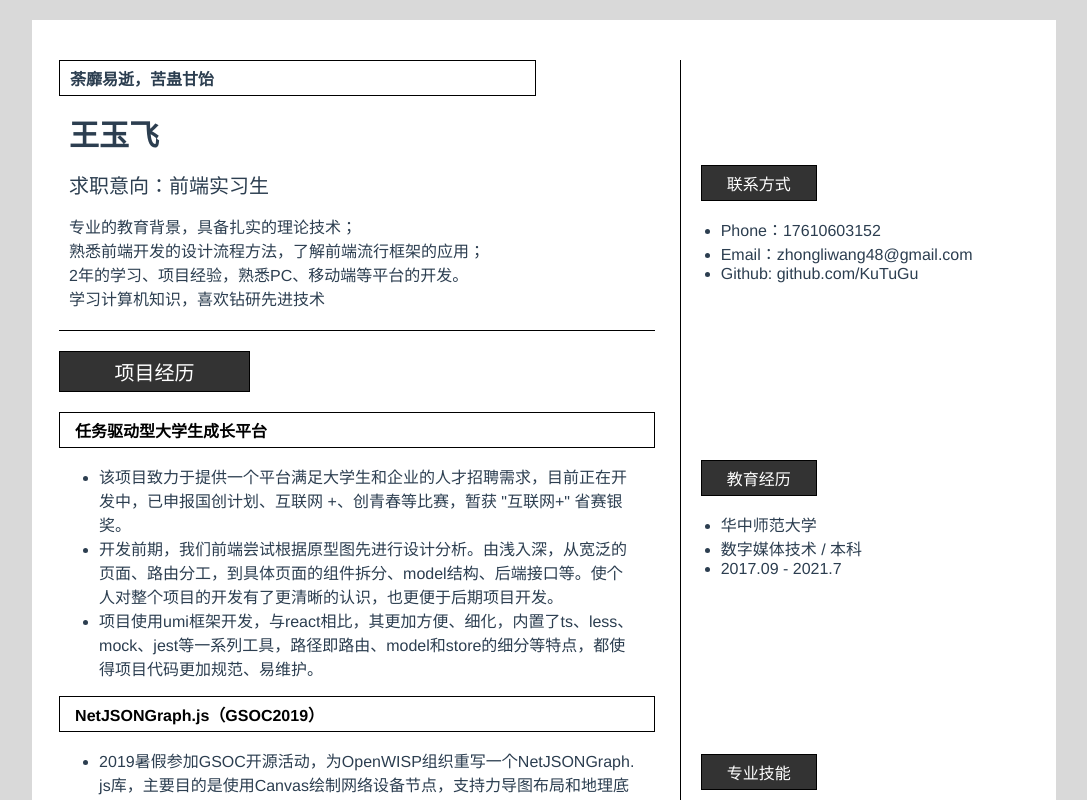
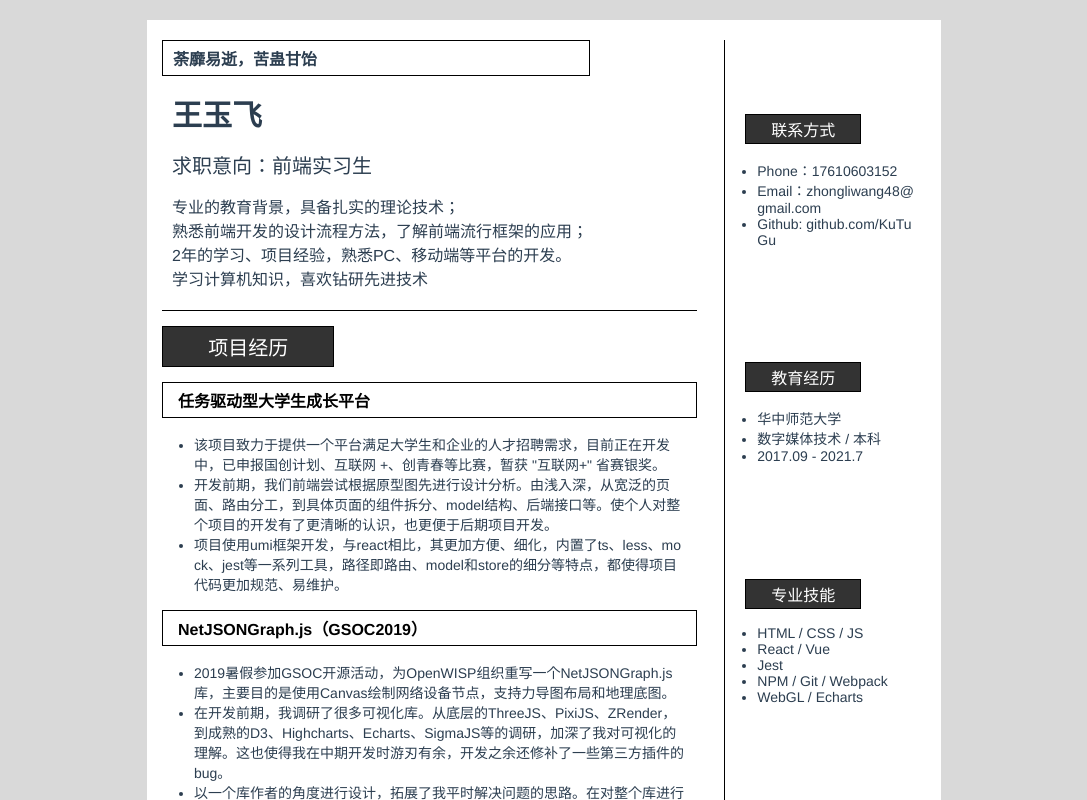
Before and after one commit to KuTuGu/Resume, a Vue app: page / in a window 1280 px wide. Shown: the top 800 px of the page, without its empty margins (96-1183 px from the left). Built offline with nearby package versions, Linux system fonts and the light colour scheme.

Commit message:
fix: fix paper size

```diff
--- a/src/App.vue
+++ b/src/App.vue
@@ -46,11 +46,12 @@ html, body{
   -webkit-font-smoothing: antialiased;
   -moz-osx-font-smoothing: grayscale;
   display: flex;
-  justify-content: space-around;
-  width: 80%;
+  justify-content: space-between;
+  width: 794px;
+  height: 1123px;
   background-color: white;
   color: #2c3e50;
-  padding: 40px 15px;
+  padding: 20px 15px;
   margin: 20px auto;
   overflow: hidden;
   box-sizing: border-box;
@@ -60,18 +61,18 @@ p {
 }
 .mainContent, .sideBar{
   display: inline-block;
-  width: 60%;
+  width: 70%;
 }
 .sideBar{
-  width: 30%;
-  padding: 25px;
+  width: 23%;
+  padding: 25px 0 25px 25px;
   border-left: solid 1px black;
   display: inline-flex;
   flex-wrap: wrap;
   align-content: space-around;
 }
 .projectExperience{
-  margin: 20px 0;
+  margin: 15px 0;
   font-size: 20px;
   width: 30%;
   text-align: center;
--- a/src/components/infoItem.vue
+++ b/src/components/infoItem.vue
@@ -40,14 +40,16 @@ export default {
 }
 .smallTitle{
   display: inline-block;
-  padding: 5px 25px;
+  padding: 2px 25px;
   margin-left: 20px;
 }
 ul{
-  padding-right: 20px;
+  padding-right: 10px;
+  padding-inline-start: 2em;
 }
 li{
   word-break:break-all;
+  font-size: 14px;
 }
 .leftMove{
   margin-left: -25px;
--- /dev/null
+++ b/vue.config.js
@@ -0,0 +1,4 @@
+module.exports = {
+    lintOnSave: false,
+    publicPath: "./"
+};
```
Also changed, not shown: .travis.yml (added), src/components/projectExperience.vue (deleted), 7 other files (tests, documents, lock files or other folders).
